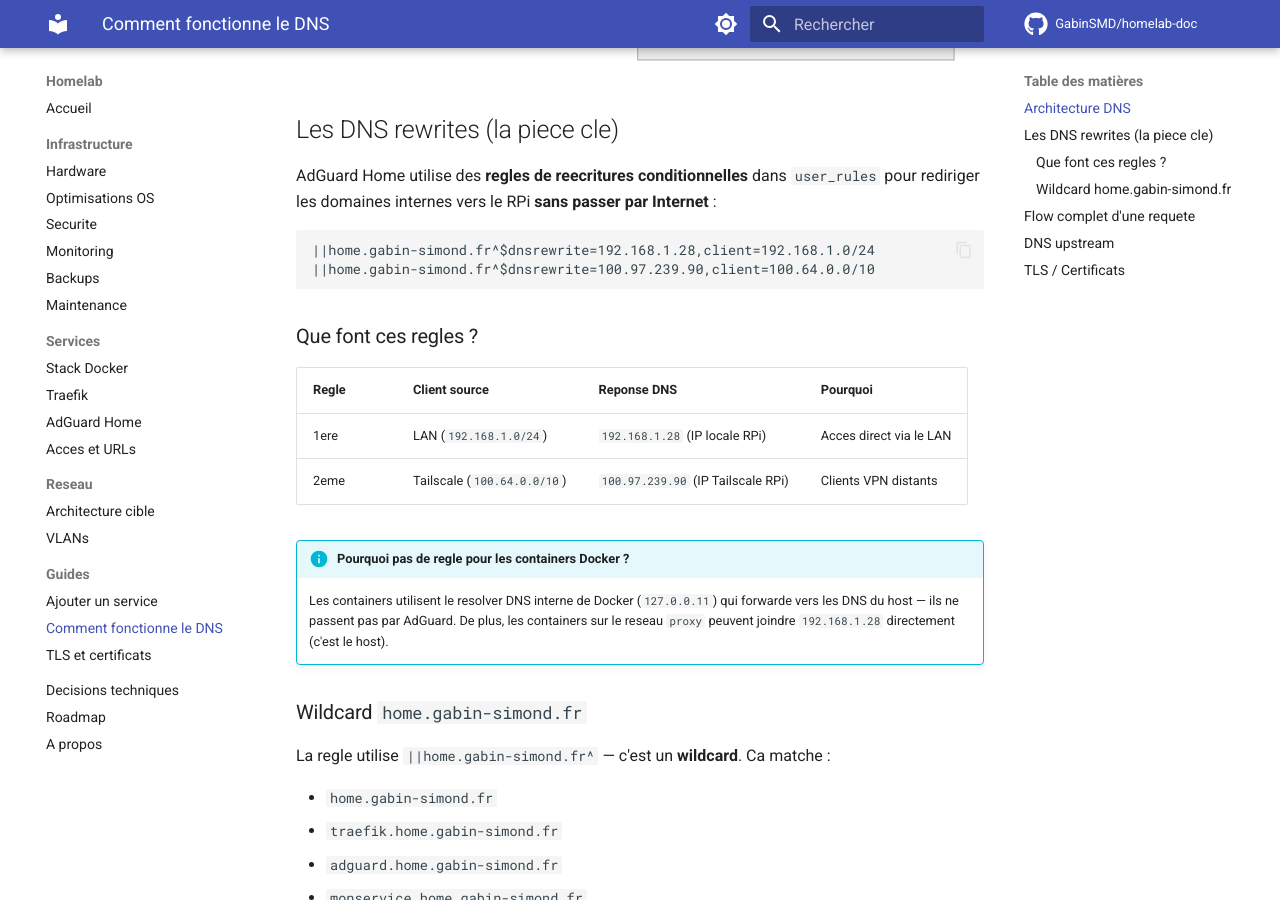
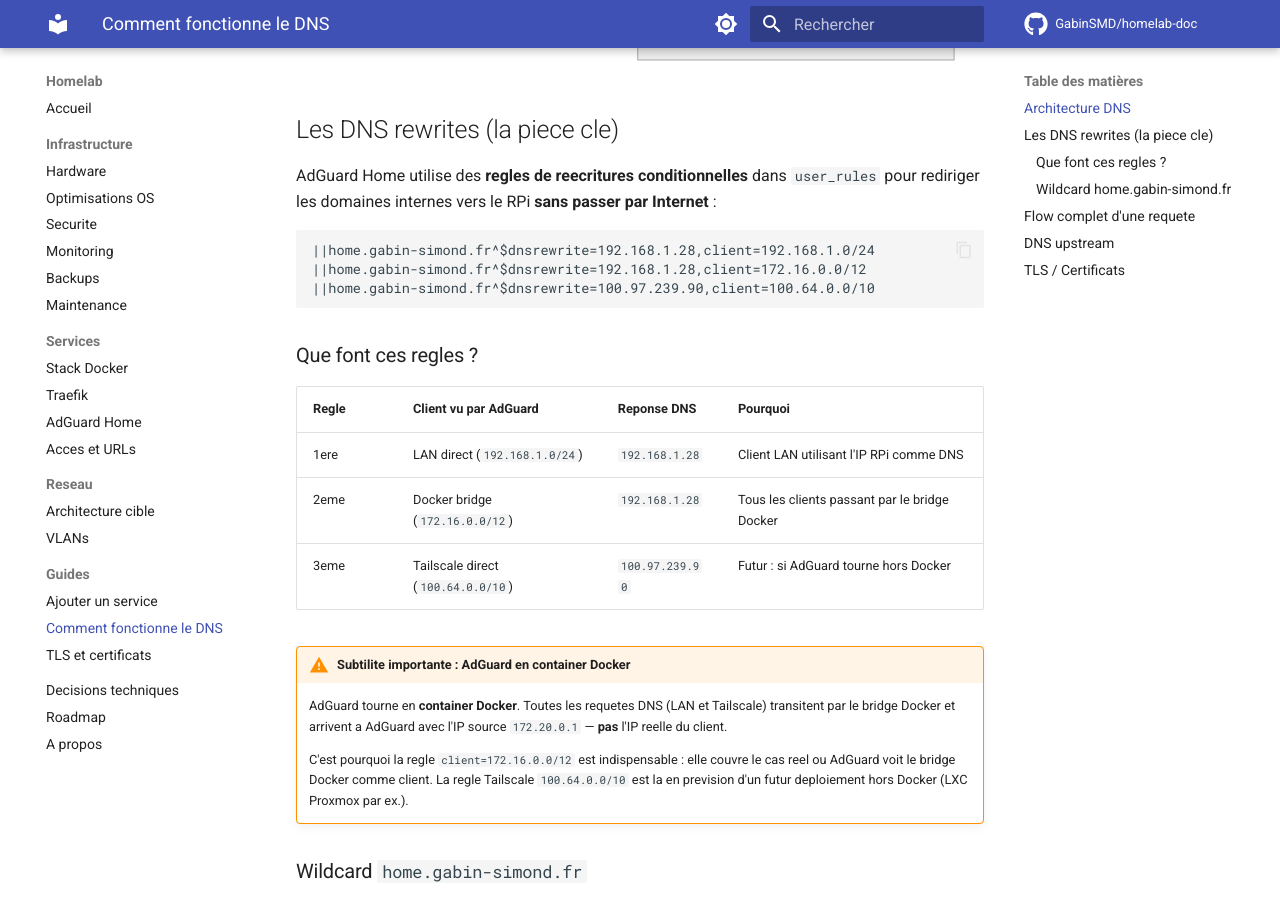
Before and after one commit to GabinSMD/homelab-doc, an MkDocs documentation site: the page built from docs/guides/dns-flow.md, in a window 1280 px wide and 900 px high, scrolled down 1032 px. Built offline with MkDocs 1.6.1 and Material for MkDocs 9.7.7, drawn with Linux system fonts in a browser that asks for light colours; comment, search, counter and statistics services are not loaded.

Commit message:
Fix DNS rewrites: add Docker bridge rule for Tailscale access
AdGuard runs in Docker — all clients appear as 172.20.0.1 (bridge).
Added 172.16.0.0/12 rule to cover this. Documented the subtlety.

Co-Authored-By: Claude Opus 4.6 (1M context) <noreply@anthropic.com>

````diff
--- a/docs/guides/dns-flow.md
+++ b/docs/guides/dns-flow.md
@@ -35,18 +35,22 @@ AdGuard Home utilise des **regles de reecritures conditionnelles** dans `user_ru
 
 ```
 ||home.gabin-simond.fr^$dnsrewrite=192.168.1.28,client=192.168.1.0/24
+||home.gabin-simond.fr^$dnsrewrite=192.168.1.28,client=172.16.0.0/12
 ||home.gabin-simond.fr^$dnsrewrite=100.97.239.90,client=100.64.0.0/10
 ```
 
 ### Que font ces regles ?
 
-| Regle | Client source | Reponse DNS | Pourquoi |
+| Regle | Client vu par AdGuard | Reponse DNS | Pourquoi |
 |---|---|---|---|
-| 1ere | LAN (`192.168.1.0/24`) | `192.168.1.28` (IP locale RPi) | Acces direct via le LAN |
-| 2eme | Tailscale (`100.64.0.0/10`) | `100.97.239.90` (IP Tailscale RPi) | Clients VPN distants |
+| 1ere | LAN direct (`192.168.1.0/24`) | `192.168.1.28` | Client LAN utilisant l'IP RPi comme DNS |
+| 2eme | Docker bridge (`172.16.0.0/12`) | `192.168.1.28` | Tous les clients passant par le bridge Docker |
+| 3eme | Tailscale direct (`100.64.0.0/10`) | `100.97.239.90` | Futur : si AdGuard tourne hors Docker |
 
-!!! info "Pourquoi pas de regle pour les containers Docker ?"
-    Les containers utilisent le resolver DNS interne de Docker (`127.0.0.11`) qui forwarde vers les DNS du host — ils ne passent pas par AdGuard. De plus, les containers sur le reseau `proxy` peuvent joindre `192.168.1.28` directement (c'est le host).
+!!! warning "Subtilite importante : AdGuard en container Docker"
+    AdGuard tourne en **container Docker**. Toutes les requetes DNS (LAN et Tailscale) transitent par le bridge Docker et arrivent a AdGuard avec l'IP source `172.20.0.1` — **pas** l'IP reelle du client.
+
+    C'est pourquoi la regle `client=172.16.0.0/12` est indispensable : elle couvre le cas reel ou AdGuard voit le bridge Docker comme client. La regle Tailscale `100.64.0.0/10` est la en prevision d'un futur deploiement hors Docker (LXC Proxmox par ex.).
 
 ### Wildcard `home.gabin-simond.fr`
 
````
Also changed, not shown: docs/guides/ajouter-service.md (+5 -3 lines).
